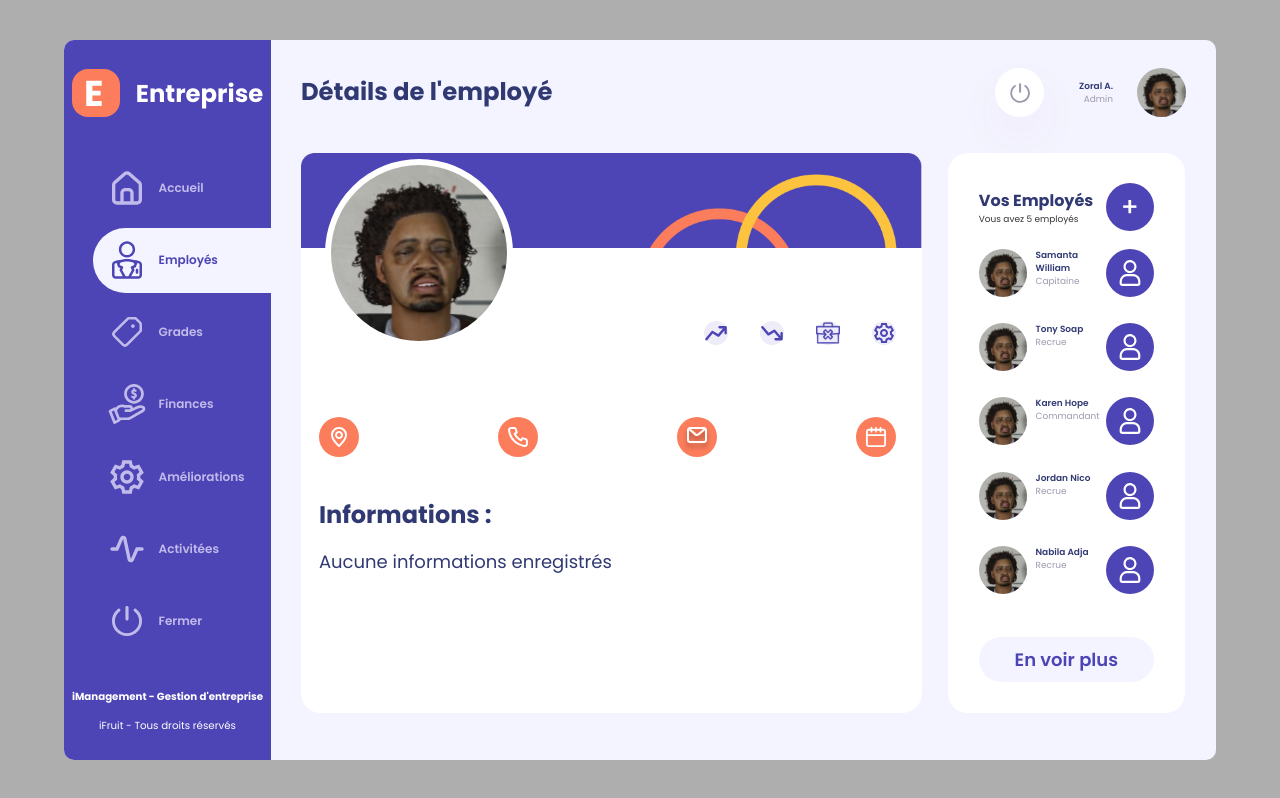
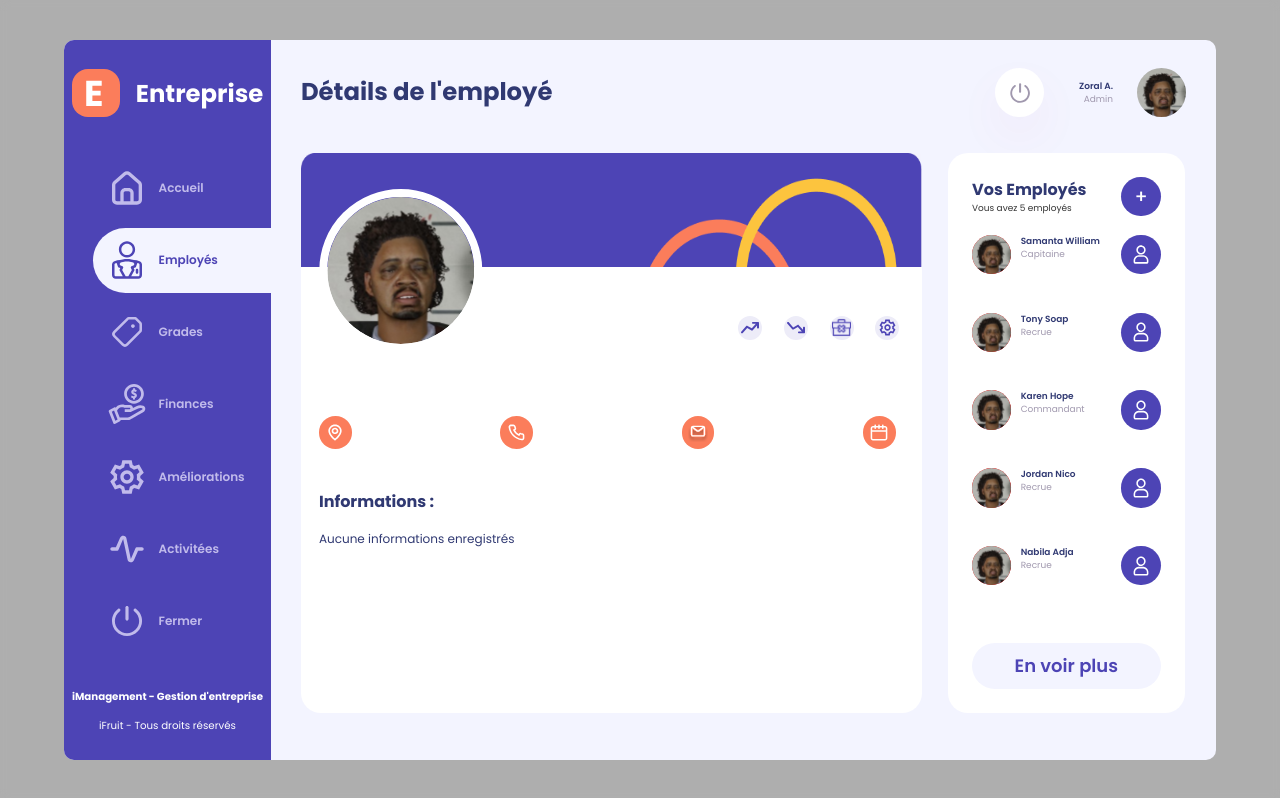
Before and after one commit to Tryade-projects/triade-dashboard, a React (Vite) app: page /employees/employee/detail/44569af4-465b-47eb-afcb-b4ab5898e9a5 in a window 1280 px wide. Built offline with nearby package versions, Linux system fonts and the light colour scheme.

Commit message:
Correction of CSS value

```diff
--- a/src/components/EmployeeDetails/componentsEmployeeDetails/WrapperAvatarActions.jsx
+++ b/src/components/EmployeeDetails/componentsEmployeeDetails/WrapperAvatarActions.jsx
@@ -12,9 +12,6 @@ const WrapperAvatarActions = ({ profil }) => {
   return (
     <div className={styles.wrapperAvatar}>
       <div className={styles.avatar}>
-        <svg>
-          <circle cx="100" cy="100" r="90" strokeWidth="8" fill="transparent" />
-        </svg>
         <img src={avatar} alt="" />
       </div>
       <div className={styles.actions}>
--- a/src/components/EmployeeDetails/componentsEmployeeDetails/_cover.module.scss
+++ b/src/components/EmployeeDetails/componentsEmployeeDetails/_cover.module.scss
@@ -2,8 +2,9 @@
   position: absolute;
   width: 70%;
   width: 48.56vw;
-  height: 140px;
+  height: 14.301vh;
   img {
     width: 100%;
+    height:14.301vh;
   }
 }
--- a/src/components/EmployeeDetails/componentsEmployeeDetails/_infoEmployee.module.scss
+++ b/src/components/EmployeeDetails/componentsEmployeeDetails/_infoEmployee.module.scss
@@ -6,12 +6,12 @@
 
   p {
     color: $colorText;
-    font-size: 32px;
+    font-size: 1.5vw;
   }
 
   span {
     color: $colorGrey3;
-    font-size: 18px;
+    font-size: 0.94vw;
   }
 }
 
@@ -27,16 +27,20 @@
     flex-wrap: wrap;
     gap: 8px;
     color: $colorText;
-    font-size: 18px;
+    font-size: 0.94vw;
 
     div {
-      height: 40px;
-      width: 40px;
+      width: 4.086vh;
+      height: 4.086vh;
       background: #fb7d5b;
       border-radius: 50%;
       display: flex;
       align-items: center;
       justify-content: center;
+      img {
+        width: 2.451vh;
+        height: 2.451vh;
+      }
     }
   }
 }
@@ -44,12 +48,12 @@
 .informations {
   p:nth-child(1) {
     color: $colorText;
-    font-size: 24px;
+    font-size: 1.25vw;
     padding-bottom: 16px;
   }
 
   p:nth-child(2) {
     color: $colorText;
-    font-size: 18px;
+    font-size: 0.94vw;
   }
 }
--- a/src/components/EmployeeDetails/componentsEmployeeDetails/_wrapperAvatarActions.module.scss
+++ b/src/components/EmployeeDetails/componentsEmployeeDetails/_wrapperAvatarActions.module.scss
@@ -4,26 +4,20 @@
   display: flex;
   justify-content: space-between;
   align-items: flex-end;
+  margin-top: 4.5vh;
   .avatar {
     position: relative;
-    width: 200px;
-    height: 200px;
-
-    svg {
-      width: 100%;
-      height: 100%;
-
-      circle {
-        stroke: $colorWhite;
-      }
-    }
+    width: 20.431vh;
+    height: 20.431vh;
 
     img {
       position: absolute;
-      top: 50%;
       left: 50%;
-      transform: translate(-50%, -50%);
-      width: 88%;
+      transform: translateX(-50%);
+      width: 100%;
+      border: 1.028vh solid $colorWhite;
+      border-radius: 50%;
+      bottom: 0;
     }
   }
 }
@@ -31,11 +25,12 @@
 .actions {
   display: flex;
   align-items: center;
-  gap: 16px;
+  gap: 1.634vh;
+  margin-bottom: 1.028vh;
 
   div {
-    width: 40px;
-    height: 40px;
+    width: 4.086vh;
+    height: 4.086vh;
     border-radius: 50%;
     display: flex;
     align-items: center;
@@ -43,8 +38,8 @@
     cursor: pointer;
 
     img {
-      width: 24px;
-      height: 24px;
+      width: 2.451vh;
+      height: 2.451vh;
     }
   }
 }
--- a/src/components/ManageEmployeeDash/componentsEmployee/_profilsEmployee.scss
+++ b/src/components/ManageEmployeeDash/componentsEmployee/_profilsEmployee.scss
@@ -4,8 +4,8 @@
   gap: 16px;
 
   div {
-    width: 48px;
-    height: 48px;
+    width: 4.903vh;
+    height: 4.903vh;
 
     img {
       width: 100%;
@@ -51,16 +51,16 @@ font-size: 0.7vw;
     gap: 16px;
 
     img {
-      width: 24px;
-      height: 24px;
+      width: 2.451vh;
+      height: 2.451vh;
     }
   }
 }
 
 .tdMore {
   div {
-    width: 40px;
-    height: 40px;
+    width: 4.086vh;
+    height: 4.086vh;
     background: $colorBackgroundButtonAction;
     border-radius: 50%;
     display: flex;
@@ -69,8 +69,8 @@ font-size: 0.7vw;
     cursor: pointer;
 
     img {
-      width: 24px;
-      height: 24px;
+      width: 2.451vh;
+      height: 2.451vh;
     }
   }
 }
--- a/src/components/RoundButtonAdd/_roundButtonAdd.scss
+++ b/src/components/RoundButtonAdd/_roundButtonAdd.scss
@@ -1,11 +1,14 @@
 .roundButtonAdd{
     background-color: $colorPurple;
     color: $colorWhite;
-    font-size: 26px;
+    font-size: 1.45vw;
     font-weight: 500;
-    width: 48px;
-    height: 48px;
+    width: 4.903vh;
+    height: 4.903vh;
     border-radius: 40px;
+    display: flex;
+    justify-content: center;
+    align-items: center;
     @include transitionOutHover;
 }
 .roundButtonAdd:hover{
--- a/src/components/RoundButtonEmployee/_roundButtonEmployee.scss
+++ b/src/components/RoundButtonEmployee/_roundButtonEmployee.scss
@@ -1,9 +1,13 @@
 .roundButtonEmployee{
     background-color: $colorPurple;
-    width: 48px;
-    height: 48px;
+    width: 4.903vh;
+    height: 4.903vh;
     border-radius: 50%;
     display: flex;
     justify-content: center;
     align-items: center;
+    img{
+        width: 2.543vh;
+        height: 2.951vh;
+    }
 }
--- a/src/components/ShortEmployeeList/_shortEmployeeList.scss
+++ b/src/components/ShortEmployeeList/_shortEmployeeList.scss
@@ -11,6 +11,20 @@
     justify-content: space-between;
     height: 20%;
     //Titles
+    >:nth-child(1){
+      background-color: red;
+      width: 4.903vh;
+      height: 4.903vh;
+      border-radius: 50%;
+      display: flex;
+      justify-content: center;
+      align-items: center;
+      img{
+        width: 4.903vh;
+        height: 4.903vh;
+      }
+
+    }
     > :nth-child(2) {
       flex-grow: 1;
       // font-size: 14px;
--- a/src/components/ShortEmployeeListContainer/_shortEmployeeListContainer.scss
+++ b/src/components/ShortEmployeeListContainer/_shortEmployeeListContainer.scss
@@ -3,7 +3,7 @@
     height: 70vh;
     border-radius: 20px;
     background-color: $colorWhite;
-    padding: 13%;
+    padding: 1.875vw;
     display: flex;
     flex-direction: column;
 }
```
